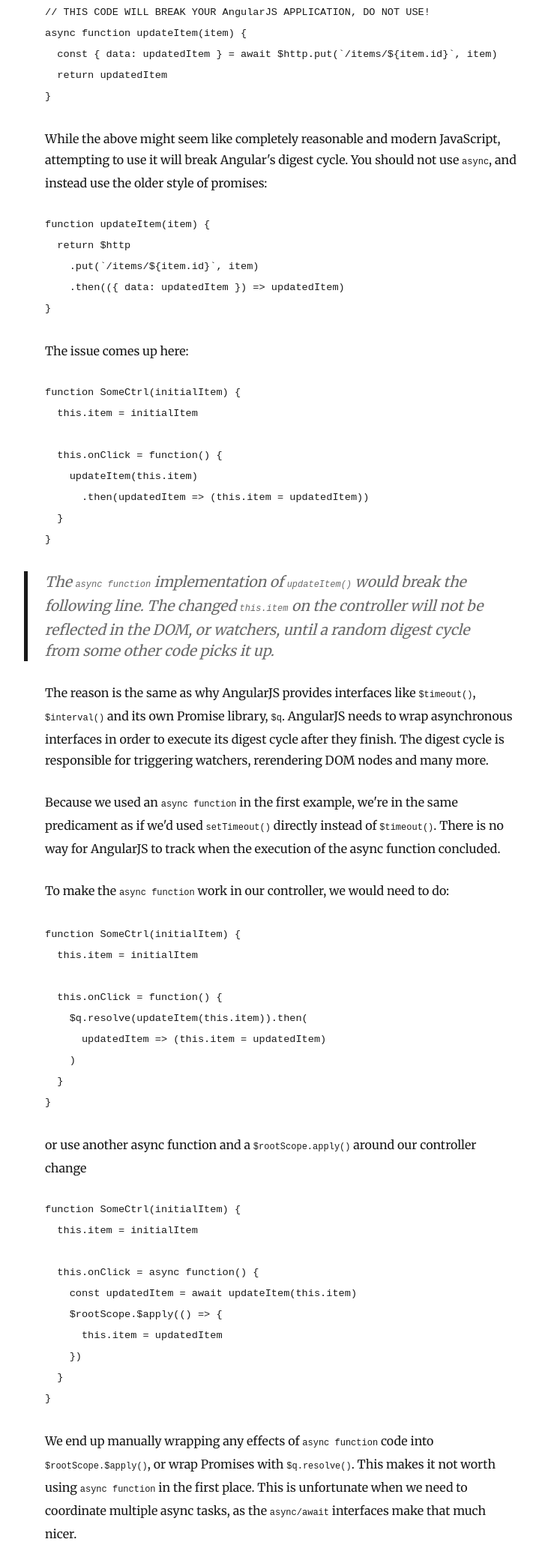
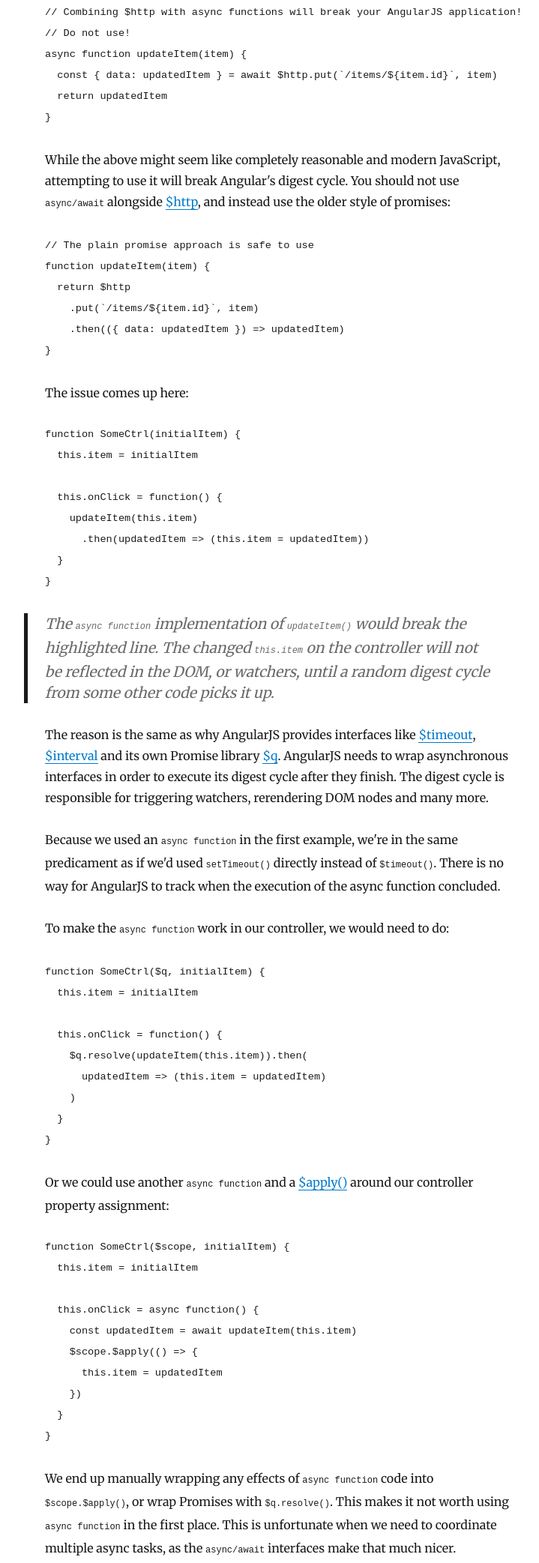
Before and after one commit to VanTanev/ivantanev.com, a Gatsby site: page /async-functions-and-angularjs-1-x-do-not-mix/ in a window 1280 px wide. Shown: the part 292-2377 px from the top of the page at 75% size, without its empty margins (265-984 px from the left). Built offline with nearby package versions, Linux system fonts and the light colour scheme; Gatsby itself is replaced by a stand-in of ours; some packages are replaced by stand-ins of ours; code samples lack their colours.

Commit message:
Post edit

````diff
--- a/content/blog/async-functions-and-angularjs-1-x-do-not-mix/index.md
+++ b/content/blog/async-functions-and-angularjs-1-x-do-not-mix/index.md
@@ -8,7 +8,8 @@ published: true
 Recently, I was refactoring an AngularJS 1.x project and wrote the following code:
 
 ```javascript
-// THIS CODE WILL BREAK YOUR AngularJS APPLICATION, DO NOT USE!
+// Combining $http with async functions will break your AngularJS application!
+// Do not use!
 async function updateItem(item) {
   const { data: updatedItem } = await $http.put(`/items/${item.id}`, item)
   return updatedItem
@@ -16,9 +17,10 @@ async function updateItem(item) {
 ```
 
 While the above might seem like completely reasonable and modern JavaScript, attempting to use it will break Angular's digest cycle.
-You should not use `async`, and instead use the older style of promises:
+You should not use `async/await` alongside [\$http](https://docs.angularjs.org/api/ng/service/$http), and instead use the older style of promises:
 
 ```javascript
+// The plain promise approach is safe to use
 function updateItem(item) {
   return $http
     .put(`/items/${item.id}`, item)
@@ -41,10 +43,10 @@ function SomeCtrl(initialItem) {
 ```
 <!-- prettier-ignore-end -->
 
-> The `async function` implementation of `updateItem()` would break the following line.
+> The `async function` implementation of `updateItem()` would break the highlighted line.
 > The changed `this.item` on the controller will not be reflected in the DOM, or watchers, until a random digest cycle from some other code picks it up.
 
-The reason is the same as why AngularJS provides interfaces like `$timeout()`, `$interval()` and its own Promise library, `$q`.
+The reason is the same as why AngularJS provides interfaces like [\$timeout](https://docs.angularjs.org/api/ng/service/$timeout), [\$interval](https://docs.angularjs.org/api/ng/service/$q) and its own Promise library [\$q](https://docs.angularjs.org/api/ng/service/$q).
 AngularJS needs to wrap asynchronous interfaces in order to execute its digest cycle after they finish.
 The digest cycle is responsible for triggering watchers, rerendering DOM nodes and many more.
 
@@ -53,8 +55,8 @@ There is no way for AngularJS to track when the execution of the async function
 
 To make the `async function` work in our controller, we would need to do:
 
-```javascript{5-6}
-function SomeCtrl(initialItem) {
+```javascript{5-7}
+function SomeCtrl($q, initialItem) {
   this.item = initialItem
 
   this.onClick = function() {
@@ -65,23 +67,27 @@ function SomeCtrl(initialItem) {
 }
 ```
 
-or use another async function and a `$rootScope.apply()` around our controller change
+Or we could use another `async function` and a [\$apply()](https://docs.angularjs.org/api/ng/type/$rootScope.Scope#$apply) around our controller property assignment:
 
 ```javascript{4-9}
-function SomeCtrl(initialItem) {
+function SomeCtrl($scope, initialItem) {
   this.item = initialItem
 
   this.onClick = async function() {
     const updatedItem = await updateItem(this.item)
-    $rootScope.$apply(() => {
+    $scope.$apply(() => {
       this.item = updatedItem
     })
   }
 }
 ```
 
-We end up manually wrapping any effects of `async function` code into `$rootScope.$apply()`, or wrap Promises with `$q.resolve()`. This makes it not worth using `async function` in the first place. This is unfortunate when we need to coordinate multiple async tasks, as the `async/await` interfaces make that much nicer.
+We end up manually wrapping any effects of `async function` code into `$scope.$apply()`, or wrap Promises with `$q.resolve()`.
+This makes it not worth using `async function` in the first place.
+This is unfortunate when we need to coordinate multiple async tasks, as the `async/await` interfaces make that much nicer.
 
 ### In conclusion
 
-Modern async/await functions are great, and its tempting to want to use them when refactoring old code. However, it's not worth the hassle in AngularJS 1.X projects. We'll have to stick to the `$q` promise interfaces instead.
+Modern async/await functions are great, and its tempting to want to use them when refactoring old code.
+However, it's not worth the hassle in AngularJS 1.X projects.
+We'll have to stick to the `$q` promise interfaces instead.
````
